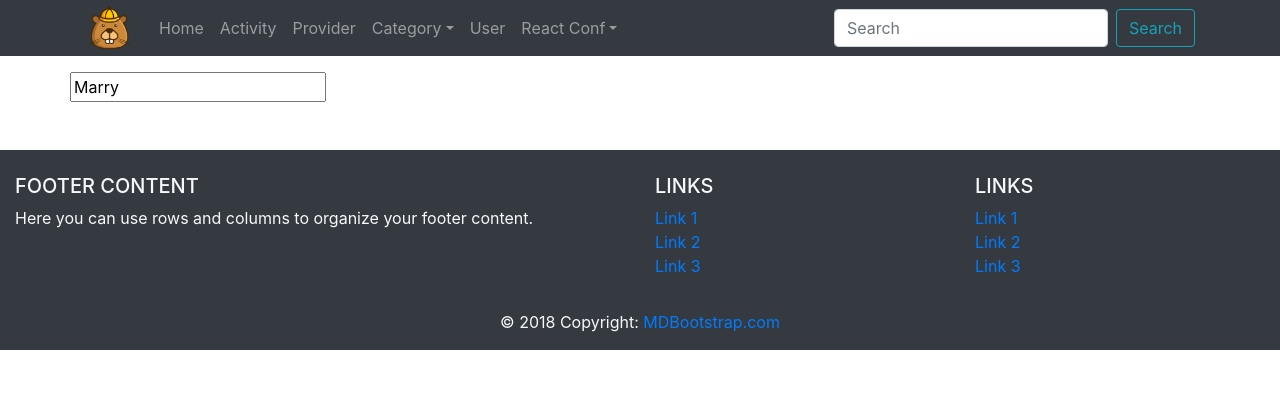
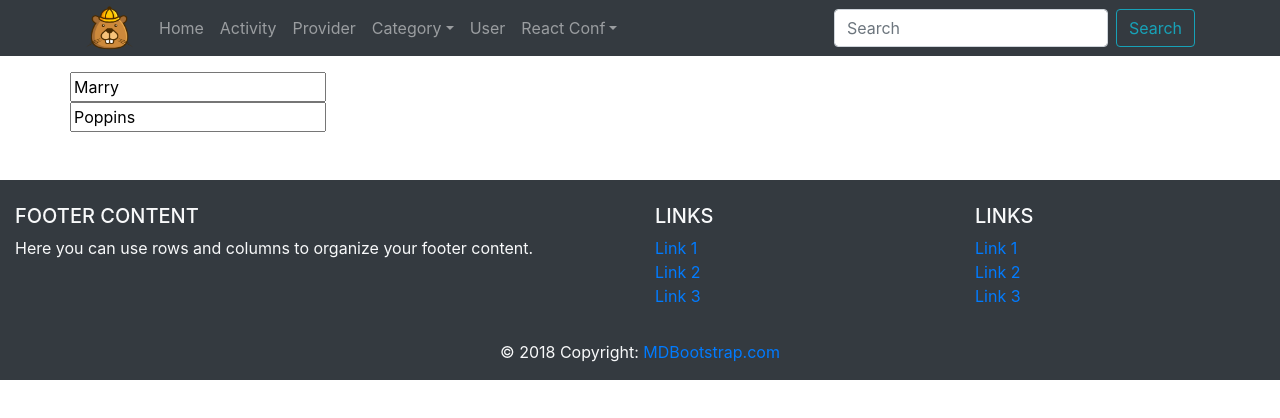
Before and after one commit to kitiya/beaver, a React (Create React App) app in the folder client/: page /conf18/greeting_class in a window 1280 px wide. Shown: the top 418 px of the page. Built offline with nearby package versions, Linux system fonts and the light colour scheme.

Commit message:
useEffet

```diff
--- a/client/src/components/react-conf-2018/GreetingClass.js
+++ b/client/src/components/react-conf-2018/GreetingClass.js
@@ -6,24 +6,30 @@ export default class GreetingClass extends React.Component {
 
         this.state = {
             name: "Marry",
+            surname: "Poppins",
         }
-
-        this.handleNameChange = this.handleNameChange.bind(this);
     }
 
-    handleNameChange(e) {
+    componentDidMount() {
+        document.title = this.state.name + " " + this.state.surname;
+
+    }
+
+    componentDidUpdate() {
+        document.title = this.state.name + " " + this.state.surname;
+    }
+
+    handleNameChange = ((e) => {
         this.setState({
             name: e.target.value
         });
-    }
+    });
 
-    /*
-    handleNameChange = ((e) => {
+    handleSurnameChange = ((e) => {
         this.setState({
-            name: e.target.value
-        })
+            surname: e.target.value
+        });
     });
-    */
 
     render() {
         return (
@@ -34,6 +40,12 @@ export default class GreetingClass extends React.Component {
                         onChange={this.handleNameChange}
                     />
                 </div>
+                <div className="row">
+                     <input
+                         value = {this.state.surname}
+                         onChange={this.handleSurnameChange}
+                     />
+                </div>
             </section>
         );
     }
--- a/client/src/components/react-conf-2018/GreetingHooks.js
+++ b/client/src/components/react-conf-2018/GreetingHooks.js
@@ -1,11 +1,20 @@
-import React, { useState } from 'react';
+import React, { useState, useEffect } from 'react';
 
 export default function GreetingHooks(props) {
     const [name,setName] = useState('Dan');
+    const [surname, setSurname] = useState('Abramov');
 
     function handleNameChange(e) {
         setName(e.target.value);
     }
+
+    function handleSurnameChange(e) {
+        setSurname(e.target.value);
+    }
+
+    useEffect(() => {
+        document.title = name + " " + surname;
+    });
 
     return (
         <section className="container mt-3">
@@ -15,6 +24,12 @@ export default function GreetingHooks(props) {
                     onChange = {handleNameChange}
                 />
             </div>
+            <div className="row">
+                <input
+                    value = {surname}
+                    onChange = {handleSurnameChange}
+                />
+            </div>
         </section>
     );
 };
```
